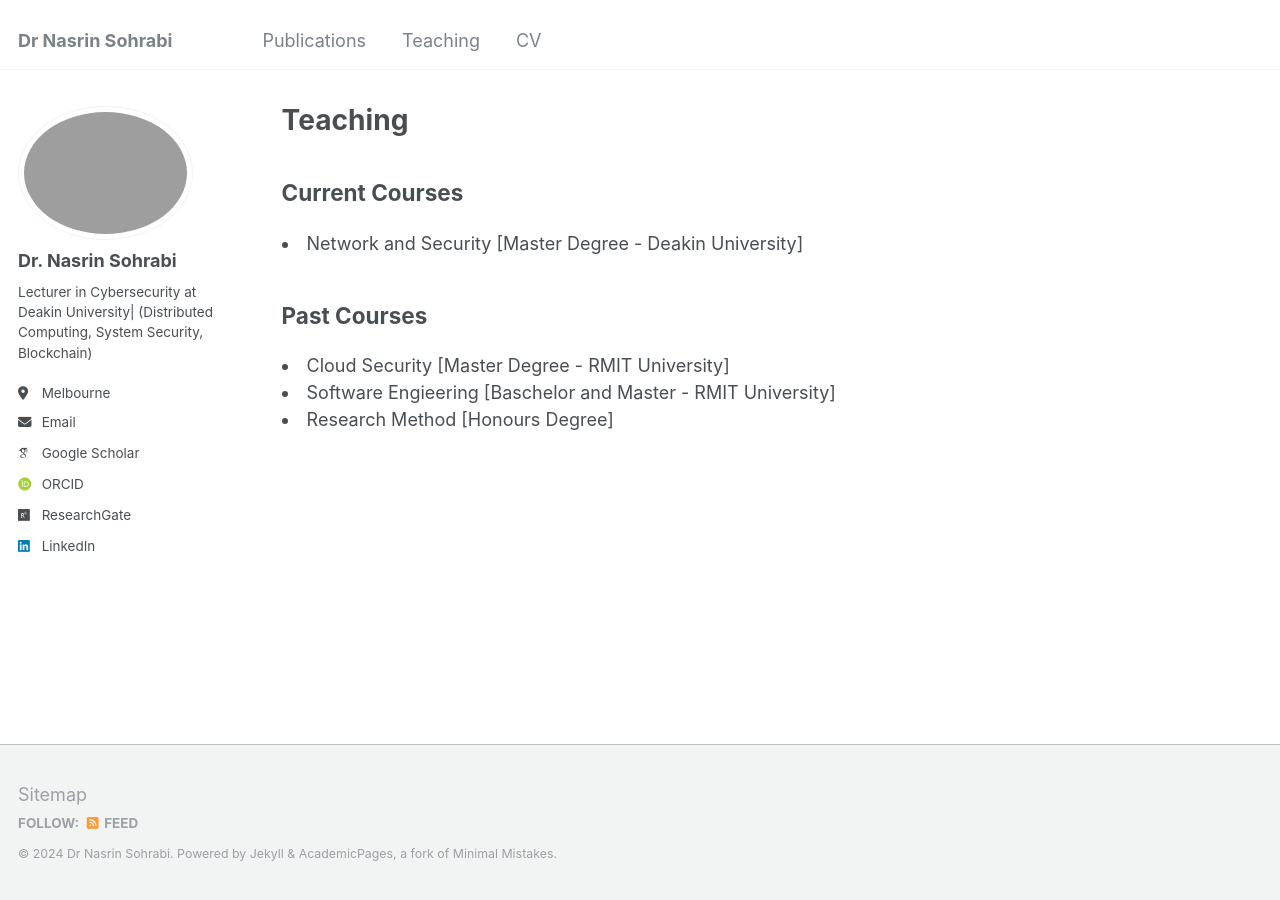
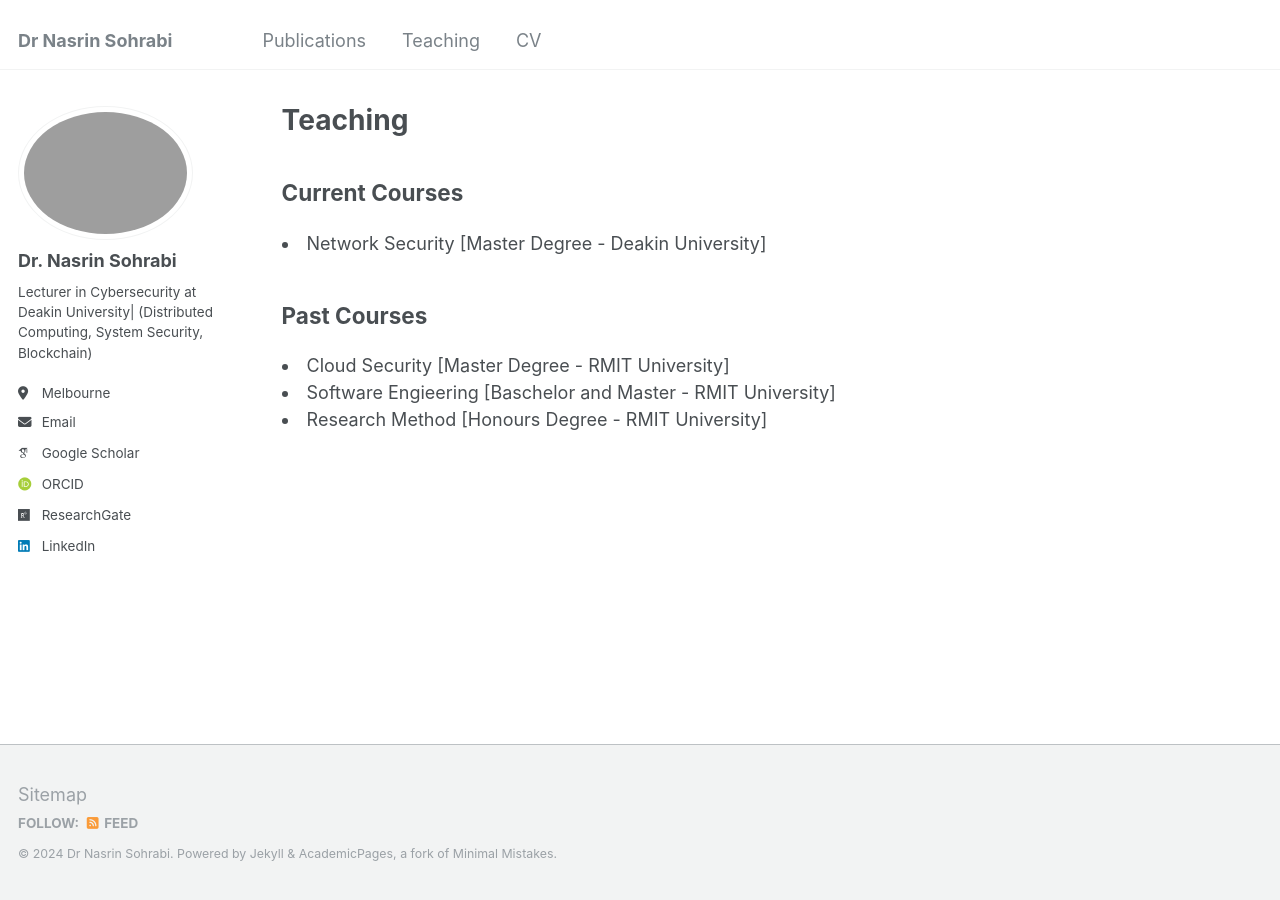
Before and after one commit to Nasrin-Sohrabi/Nasrin-Sohrabi.github.io, a Jekyll site: the page built from _pages/teaching.html, in a window 1280 px wide. Built offline with Jekyll 4.4.1, drawn with Linux system fonts in a browser that asks for light colours; some web fonts are replaced.

Commit message:
updating the news

```diff
--- a/_pages/teaching.html
+++ b/_pages/teaching.html
@@ -14,7 +14,7 @@ author_profile: true
 <h2>Current Courses</h2>
 <p>
     <div class="inner-div">
-        <li> Network and Security [Master Degree - Deakin University]</li>
+        <li> Network Security [Master Degree - Deakin University]</li>
 
     </div>
 </p>
@@ -23,6 +23,6 @@ author_profile: true
     <div class="inner-div">
         <li> Cloud Security [Master Degree - RMIT University]</li>
         <li> Software Engieering [Baschelor and Master - RMIT University]</li>
-        <li> Research Method [Honours Degree]</li>
+        <li> Research Method [Honours Degree - RMIT University]</li>
     </div>
 </p>
```
Also changed, not shown: _pages/about.md (+1 -2 lines), _teaching/teaching.md (+1 -1 lines).
